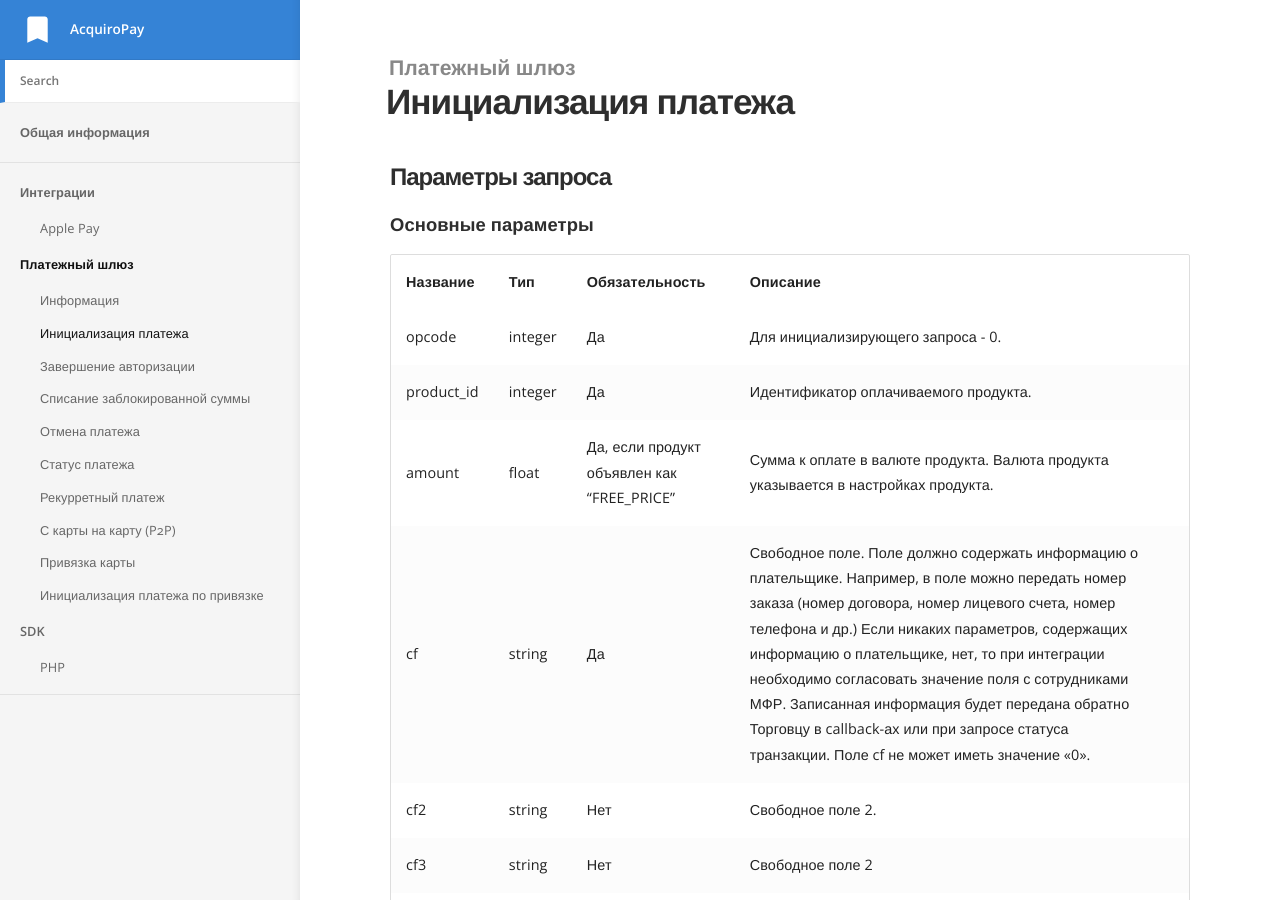
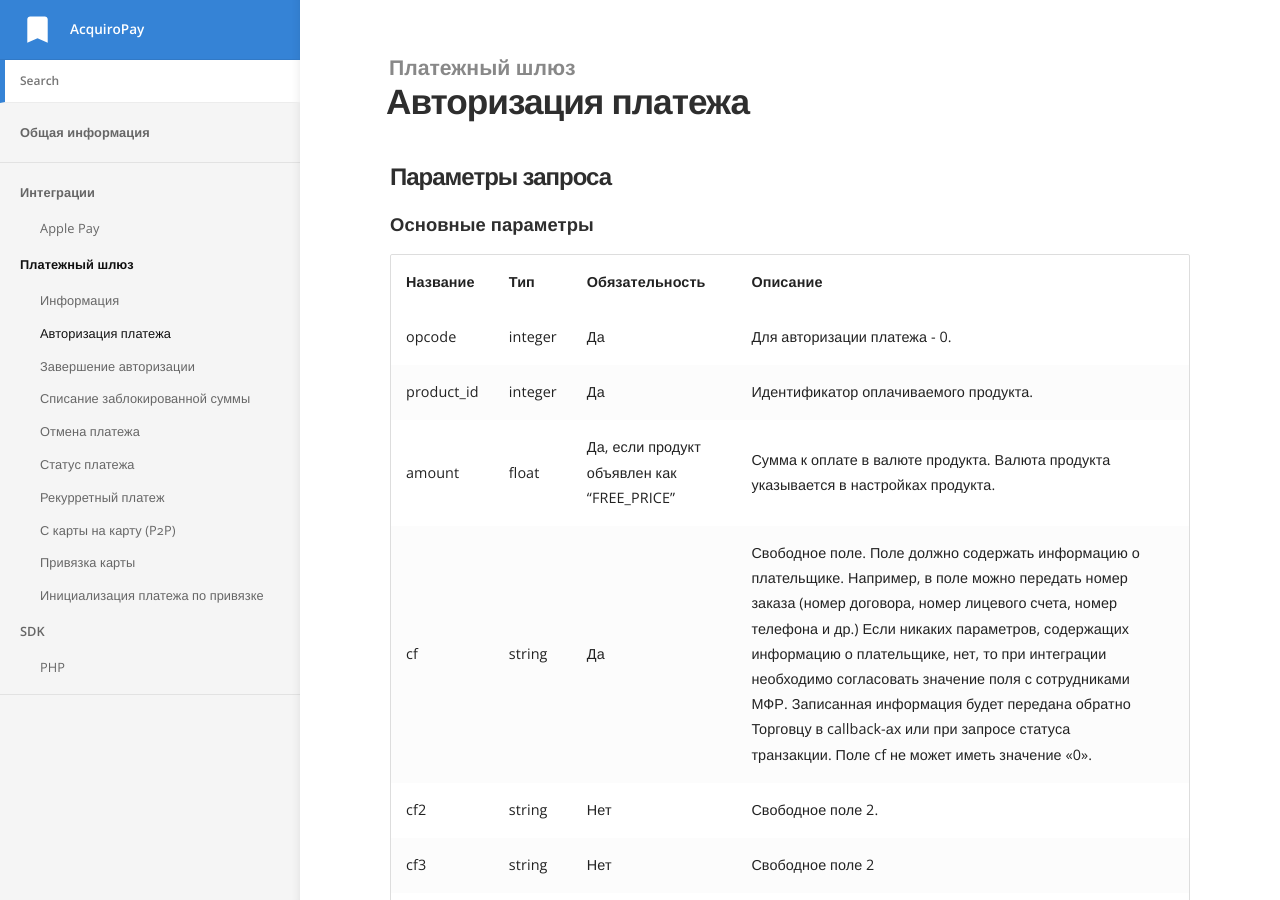
Before and after one commit to acquiropay/acquiropay.github.io, a Jekyll site: the page built from _docs/pay/auth.md, in a window 1280 px wide and 900 px high. Built offline with Jekyll 4.4.1, drawn with Linux system fonts in a browser that asks for light colours.

Commit message:
rename init to auth

```diff
--- a/_docs/pay/init.md
+++ b/_docs/pay/auth.md
@@ -1,5 +1,5 @@
 ---
-title: Инициализация платежа
+title: Авторизация платежа
 category: Платежный шлюз
 order: 2
 ---
@@ -10,7 +10,7 @@ order: 2
 
 | Название   | Тип     | Обязательность                             | Описание                                                                                                                                                                                                                                                                                                                                                                                                                                                              |   |
 |------------|---------|--------------------------------------------|-----------------------------------------------------------------------------------------------------------------------------------------------------------------------------------------------------------------------------------------------------------------------------------------------------------------------------------------------------------------------------------------------------------------------------------------------------------------------|---|
-| opcode     | integer | Да                                         | Для инициализирующего запроса - 0.                                                                                                                                                                                                                                                                                                                                                                                                                                    |   |
+| opcode     | integer | Да                                         | Для авторизации платежа - 0.                                                                                                                                                                                                                                                                                                                                                                                                                                          |   |
 | product_id | integer | Да                                         | Идентификатор оплачиваемого продукта.                                                                                                                                                                                                                                                                                                                                                                                                                                 |   |
 | amount     | float   | Да, если продукт объявлен как "FREE_PRICE" | Сумма к оплате в валюте продукта.  Валюта продукта указывается в настройках продукта.                                                                                                                                                                                                                                                                                                                                                                                 |   |
 | cf         | string  | Да                                         | Свободное поле. Поле должно содержать информацию о плательщике.  Например, в поле можно передать номер заказа (номер договора, номер лицевого счета, номер телефона и др.) Если никаких параметров, содержащих информацию о плательщике, нет, то при интеграции необходимо согласовать значение поля с сотрудниками МФР. Записанная информация будет передана обратно Торговцу в callback-ах или при запросе статуса транзакции. Поле cf не может иметь значение «0». |   |
```
